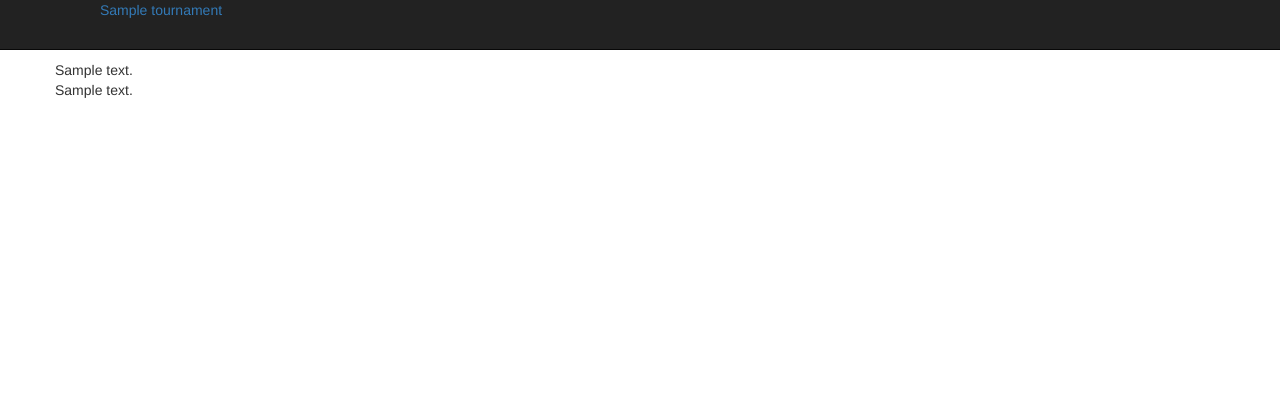
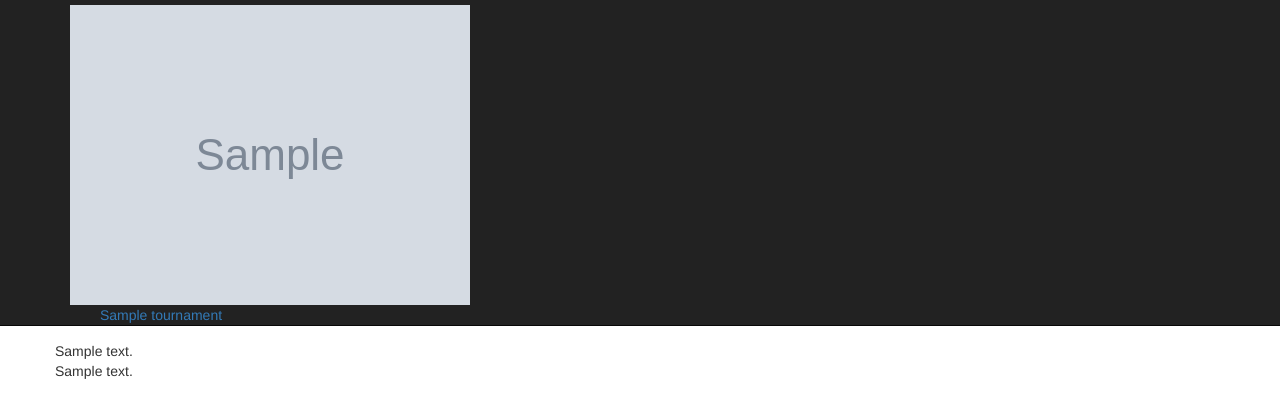
Before and after one commit to jonejone/tourney, a Django app: template tourney/tournament/templates/tournament/page.html in a window 1280 px wide. Shown: the top 418 px of the page. Run offline with Django 3.2, Linux system fonts and the light colour scheme; the template is opened without the code that fills it: most values are stand-ins (such as "Sample title", 1, 10 or a date in 2020); grey boxes marked "Sample" are stand-in pictures; some libraries are stand-ins or nearby versions.

Commit message:
Added header_image field on tournaments

```diff
--- a/tourney/tournament/models.py
+++ b/tourney/tournament/models.py
@@ -69,6 +69,9 @@ class Tournament(models.Model):
 
     currency = models.CharField(
         max_length=3, blank=True, null=True)
+
+    header_image = models.ImageField(
+        upload_to='tournament-headers/', blank=True, null=True)
 
     def get_stages_json(self):
         current = self.get_registration_stage()
--- a/tourney/tournament/static/tournament/css/tournament.css
+++ b/tourney/tournament/static/tournament/css/tournament.css
@@ -1,6 +1,6 @@
 /* For the header to move down */
 @media (min-width: 980px) {
-    body {padding-top: 60px;}
+    /*body {padding-top: 60px;}*/
 }
 
 .edit-page-form #id_title,
@@ -43,3 +43,15 @@
 .create-news-button {
     margin-top: 30px;
 }
+
+.header-image {
+    display: block;
+}
+
+.top-nav-bar {
+    margin-bottom: 15px;
+}
+
+.top-nav-container {
+    margin-top: 5px;
+}
--- a/tourney/tournament/templates/tournament/tournament_base.html
+++ b/tourney/tournament/templates/tournament/tournament_base.html
@@ -5,8 +5,6 @@
         <meta charset="utf-8">
         <title>{% block title %}{{ tournament.name }}{% endblock %}</title>
         <meta name="viewport" content="width=device-width, initial-scale=1.0">
-
-        <!--<link href="{{ STATIC_URL }}caddybook/css/caddybook.css" rel="stylesheet">-->
 
         <!-- Load jQuery from CDN -->
         <script src="http://code.jquery.com/jquery.min.js"></script>
@@ -21,31 +19,17 @@
         <!-- App resources -->
         <link href="{{ STATIC_URL }}tournament/css/tournament.css" rel="stylesheet">
 
-        <!-- Google analytics -->
-        <!--
-        <script type="text/javascript">
-          var _gaq = _gaq || [];
-          _gaq.push(['_setAccount', 'UA-36863156-1']);
-          _gaq.push(['_setDomainName', 'caddybok.no']);
-          _gaq.push(['_setAllowLinker', true]);
-          _gaq.push(['_trackPageview']);
-
-          (function() {
-            var ga = document.createElement('script'); ga.type = 'text/javascript'; ga.async = true;
-            ga.src = ('https:' == document.location.protocol ? 'https://ssl' : 'http://www') + '.google-analytics.com/ga.js';
-            var s = document.getElementsByTagName('script')[0]; s.parentNode.insertBefore(ga, s);
-          })();
-        </script>
-        -->
-
         {% block endhead %}{% endblock %}
     </head>
     <body>
 
         {% block nav %}
-        <div class="navbar navbar-inverse navbar-fixed-top">
+        <div class="navbar navbar-inverse navbar-static-top top-nav-bar">
           <div class="navbar-inner">
-            <div class="container">
+            <div class="container top-nav-container">
+                {% if tournament.header_image %}
+                    <img class="header-image" src="{{ tournament.header_image.url }}" alt="">
+                {% endif %}
               <a class="btn btn-navbar" data-toggle="collapse" data-target=".nav-collapse">
                 <span class="icon-bar"></span>
                 <span class="icon-bar"></span>
```
